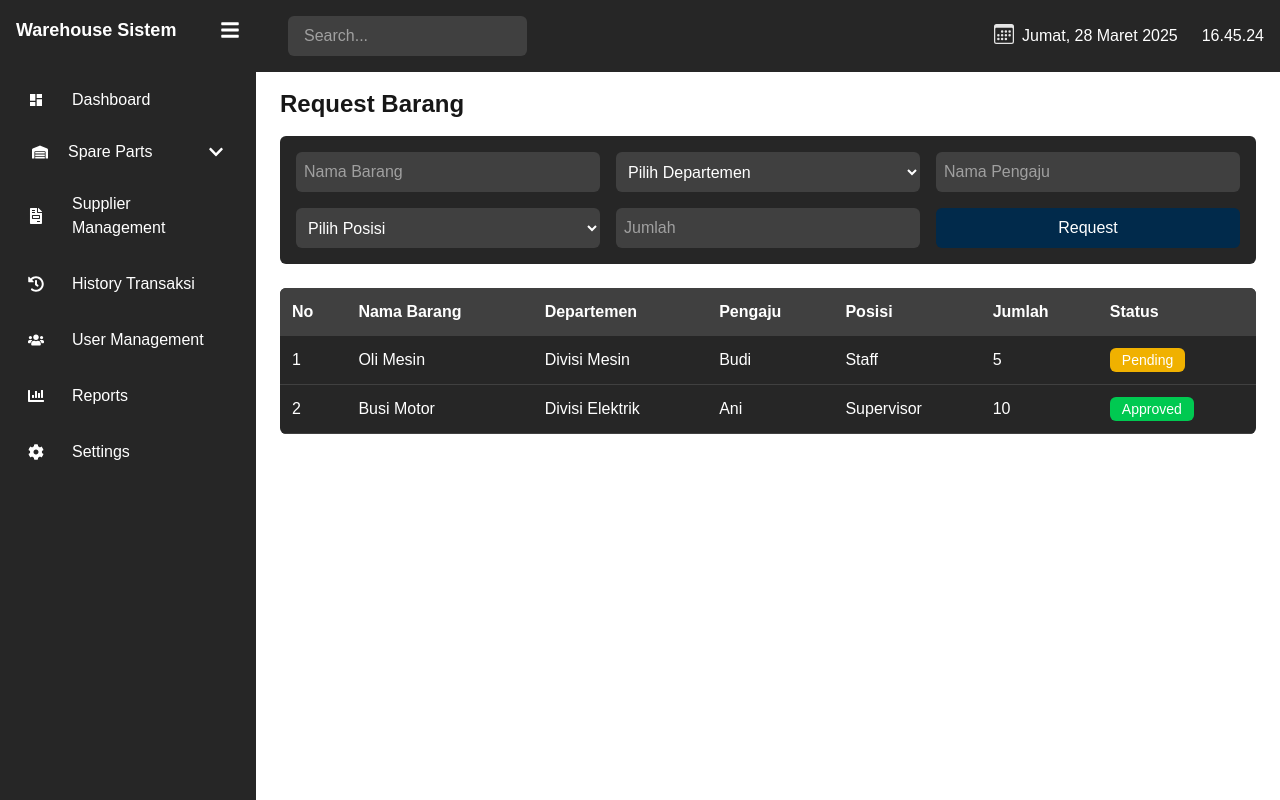
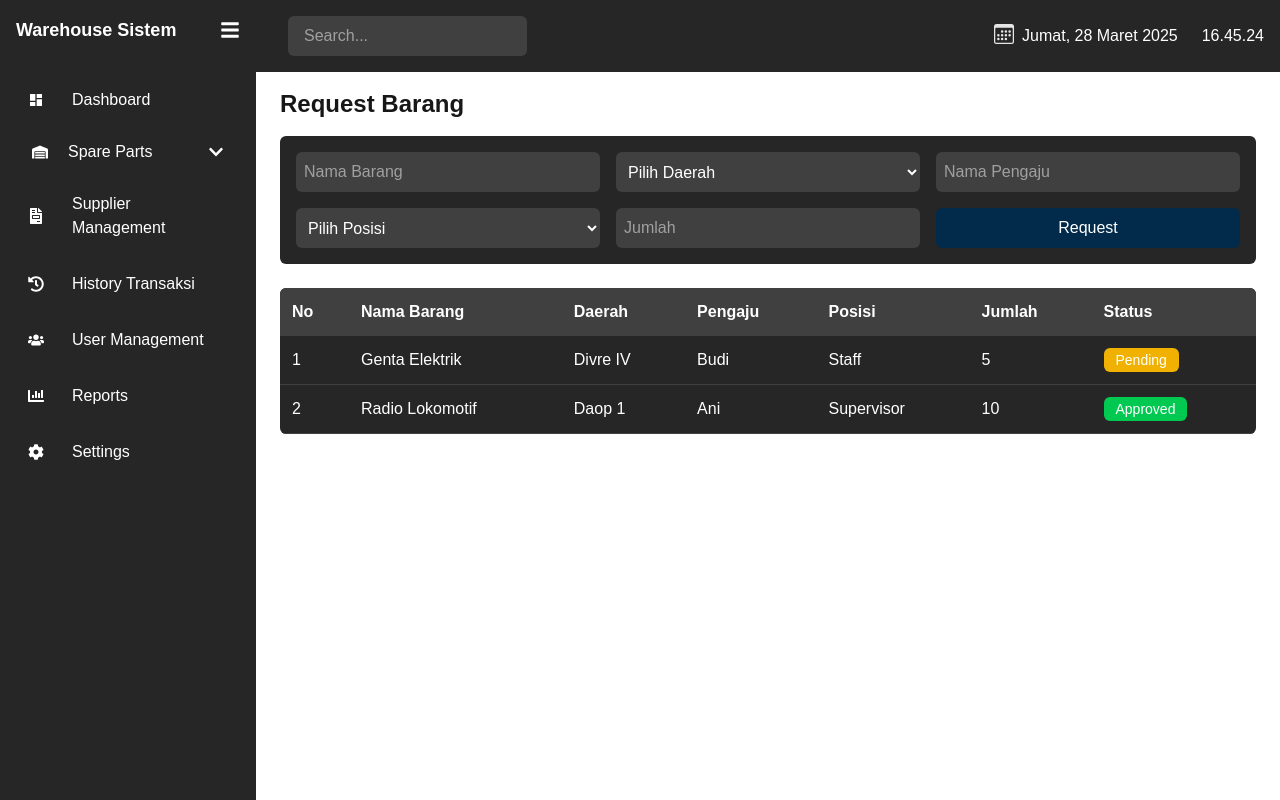
Before and after one commit to rapleeee/warehouse-management-system, a Next.js app: page /RequestBarang in a window 1280 px wide. Built offline with nearby package versions, Linux system fonts and the light colour scheme.

Commit message:
feat: update page requestBarang

```diff
--- a/src/app/RequestBarang/page.tsx
+++ b/src/app/RequestBarang/page.tsx
@@ -3,13 +3,13 @@ import React, { useState } from "react";
 
 const RequestBarang = () => {
     // Data Departemen dan Posisi untuk Dropdown
-    const departemenOptions = ["Divisi Mesin", "Divisi Elektrik", "Divisi Gerbong"];
+    const departemenOptions = ["Daop 1", "Daop 8", "Divre IV"];
     const posisiOptions = ["Staff", "Supervisor", "Manager"];
 
     // State untuk daftar request barang
     const [requests, setRequests] = useState([
-        { id: 1, nama: "Oli Mesin", departemen: "Divisi Mesin", pengaju: "Budi", posisi: "Staff", jumlah: 5, status: "Pending" },
-        { id: 2, nama: "Busi Motor", departemen: "Divisi Elektrik", pengaju: "Ani", posisi: "Supervisor", jumlah: 10, status: "Approved" },
+        { id: 1, nama: "Genta Elektrik", departemen: "Divre IV", pengaju: "Budi", posisi: "Staff", jumlah: 5, status: "Pending" },
+        { id: 2, nama: "Radio Lokomotif", departemen: "Daop 1", pengaju: "Ani", posisi: "Supervisor", jumlah: 10, status: "Approved" },
     ]);
 
     // State untuk input form
@@ -60,7 +60,7 @@ const RequestBarang = () => {
                         required
                         aria-label="Departemen"
                     >
-                        <option value="">Pilih Departemen</option>
+                        <option value="">Pilih Daerah</option>
                         {departemenOptions.map((dep, index) => (
                             <option key={index} value={dep}>{dep}</option>
                         ))}
@@ -111,7 +111,7 @@ const RequestBarang = () => {
                     <tr>
                         <th className="p-3 text-left">No</th>
                         <th className="p-3 text-left">Nama Barang</th>
-                        <th className="p-3 text-left">Departemen</th>
+                        <th className="p-3 text-left">Daerah</th>
                         <th className="p-3 text-left">Pengaju</th>
                         <th className="p-3 text-left">Posisi</th>
                         <th className="p-3 text-left">Jumlah</th>
```
